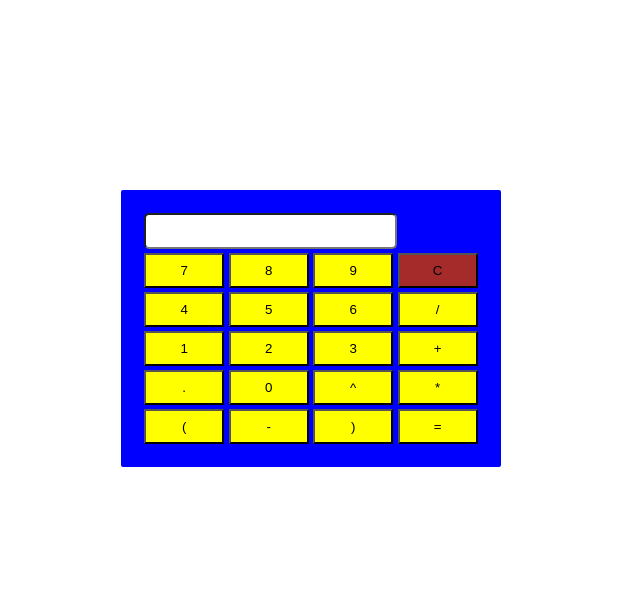
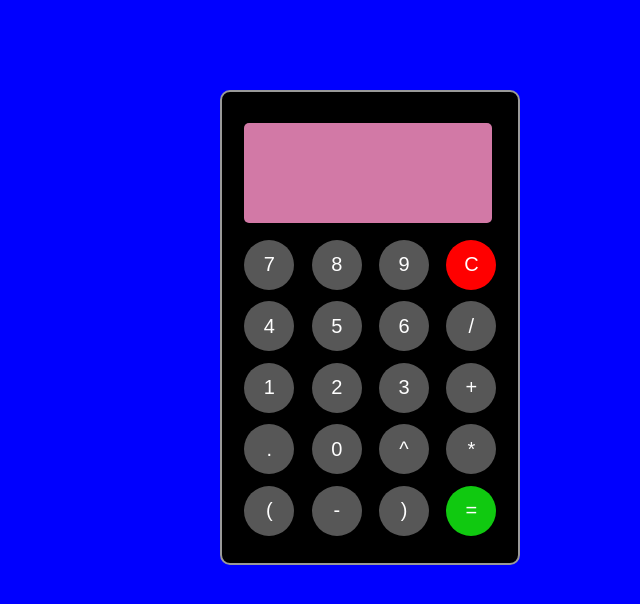
Before and after one commit to Rajkumarpaneru18/Calculator, a plain HTML site: page Simple Calculator/index.html in a window 1280 px wide. Shown: the whole page, without its empty margins (266-906 px from the left). Drawn offline with Linux system fonts and the light colour scheme.

Commit message:
Slightly change in code

```diff
--- a/Simple Calculator/script.js
+++ b/Simple Calculator/script.js
@@ -1,18 +1,38 @@
-//here is a function to clear the screen
+(function (){
+    let screen=document.querySelector('.display');
+    let clearScreen= document.querySelector('.clrbtn');
+    let valueGiven= document.querySelectorAll('.btn');
+    let calculateResult=document.querySelector('.calculate');
 
-function clearDisplayUnit(){
-    document.getElementById("result").value="";
-}
+    //taking the value when click any button
+    valueGiven.forEach(function(button){
+        button.addEventListener('click', function(e){
+            let value= e.target.dataset.get;
+            screen.value+=value;
+        });
+    });
 
-//function to show the result
-function display(value){
-    document.getElementById("result").value+=value;
-}
+    calculateResult.addEventListener('click',function(e){
+        if(screen.value===''){
+            screen.value="";
+        }
+        else{
+            //evaluating the result of the expression
+            let result= eval(screen.value);
+            if(isNaN(result)){
+                screen.value="Math error";
+            }
+            else if(result===Infinity){
+                screen.value="∞";
+            }
+            else{
+                screen.value=result;
+            }
 
-//function to calculate  the result of the given input
+        }
 
-function calculate(){
-    var  firstVar=document.getElementById("result").value;
-    var secondVar= eval(firstVar);
-    document.getElementById("result").value=secondVar;
-}
+    });
+    clearScreen.addEventListener('click', function(e){
+        screen.value="";
+    });
+    })();
--- a/Simple Calculator/style.css
+++ b/Simple Calculator/style.css
@@ -1,33 +1,80 @@
+*{
+    padding: 0;
+    margin: 0;
+    box-sizing: border-box;
+}
+body{
+    background-color: blue;
+}
 .calculator{
-
     padding: 20px;
-    border-radius: 2px;
-    width: 380px;
-    height: 600;
-    margin-top: 15%;
-    margin-left: 30%;
-    background-color: blue;
-
+    background-color: black;
+    border-radius: 10px;
+    width: 300px;
+    height:475px;
+    border: 2px solid #999999;
+    margin-top: 7%;
+    margin-left: 38%;
 }
 .display{
-    background-color: white;
+    width: 124%;
+    height: 100px;
+    font-size: 25px;
+    cursor: pointer;
+    align-items:center;
+    background-color:#d279a6;
     border-radius: black solid .5px;
     border-radius: 5px;
-    width: 98%;
-    height: 30px;
-    position:relative;
-
 }
 
 #btn{
-    background-color: brown;
-    width: 80px;
-    height: 35.5px;
-    position: relative;
+    width: 50px;
+    height: 50px;
+    border: 0;
+
+    border-radius: 30px;
+    background-color:red;
+    transition: all 300ms ease;
 
 }
+#btn:hover{
+    width: 50px;
+    height: 50px;
+    border: 0;;
+    border-radius: 30px;
+    background-color: #66ffff;
+}
+.btn:hover{
+    width: 50px;
+    height: 50px;
+    border: 0;
+    border-radius: 30px;
+    background-color:rgb(37, 35, 59);
+    box-shadow: 0px 2px 10px 5px black;
+}
+.calculate{
+    width : 50px;
+    height: 50px;
+    border: 0;
+    border-radius: 30px;
+    background-color: rgb(16, 201, 16);
+}
+.calculate:hover{
+    width : 50px;
+    height: 50px;
+    border: 0;
+    border-radius: 30px;
+    background-color: #1a75ff;
+}
 input{
-     background-color: yellow;
-     width: 80px;
-     height: 35px;
+    font-family: Arial, Helvetica, sans-serif;
+    font-size:20px;
+    font: bold;
+    width: 50px;
+    height: 50px;
+    color: white;
+    border: 0;
+    border-radius: 30px;
+    background-color: rgb(87, 87, 87);
+    transition: all 300ms ease;
 }
```
